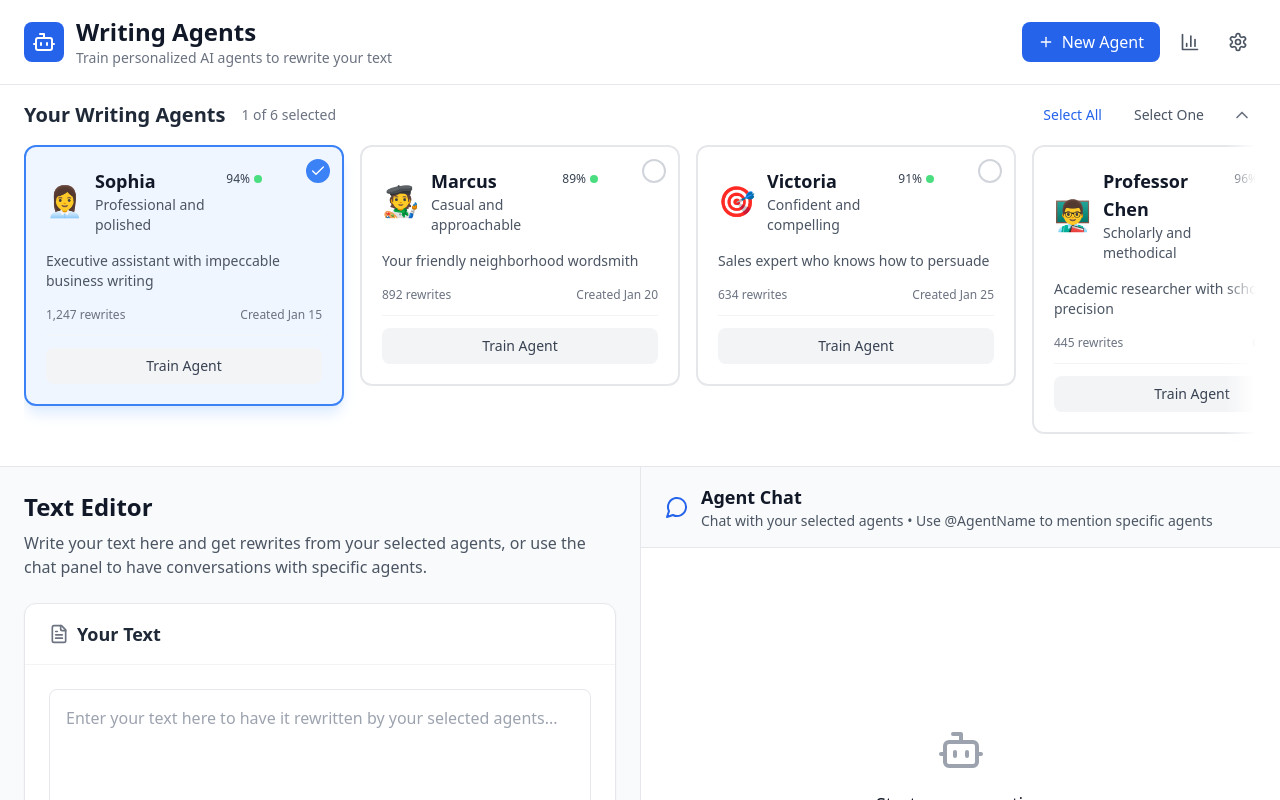
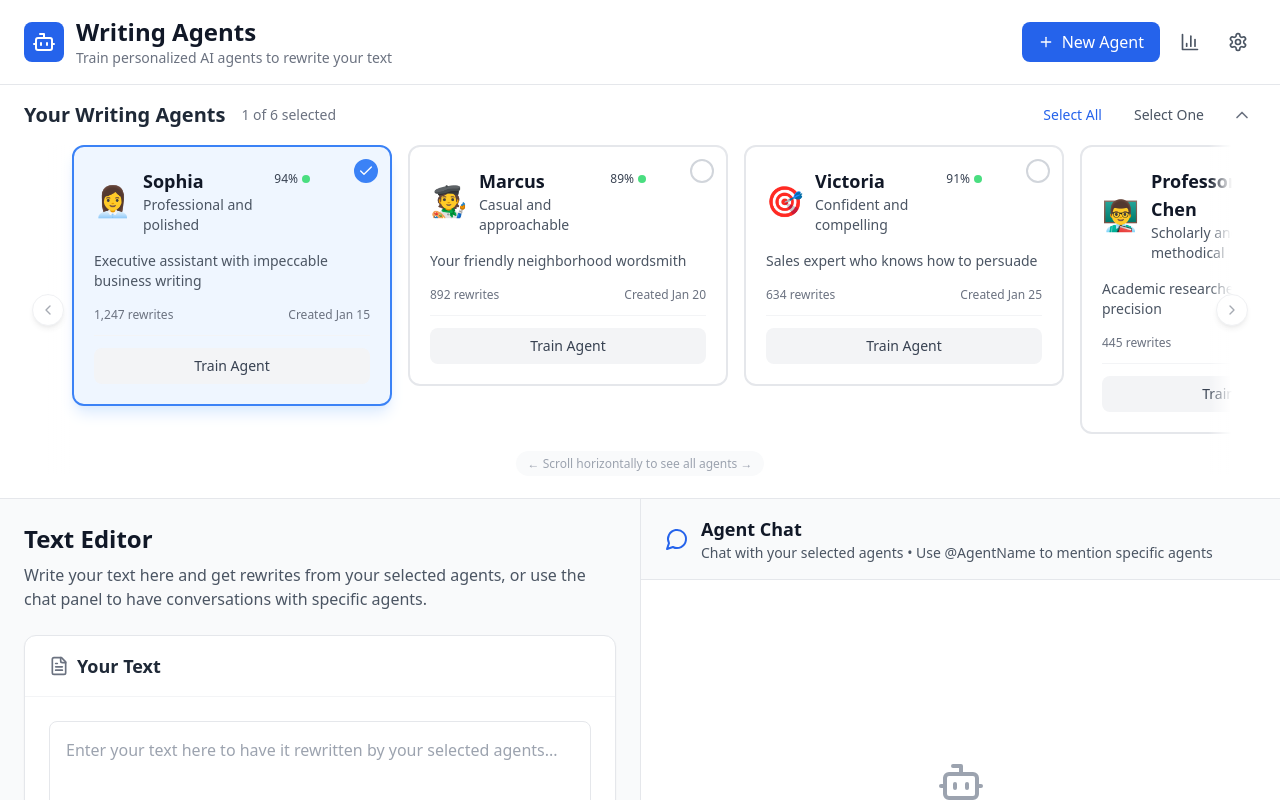
Before and after one commit to gooeyverse/writing, a React (Vite) app: page / in a window 1280 px wide. Shown: the top 800 px of the page. Built offline with nearby package versions, Linux system fonts and the light colour scheme.

Commit message:
Add horizontal scroll signifiers to writing agents section

```diff
--- a/src/App.tsx
+++ b/src/App.tsx
@@ -8,7 +8,7 @@ import { CreateAgentModal } from './components/CreateAgentModal';
 import { defaultAgents } from './data/agents';
 import { TextRewriter } from './utils/rewriter';
 import { Agent, TrainingData, ChatMessage } from './types';
-import { ChevronDown, ChevronUp } from 'lucide-react';
+import { ChevronDown, ChevronUp, ChevronLeft, ChevronRight } from 'lucide-react';
 
 function App() {
   const [agents, setAgents] = useState<Agent[]>(defaultAgents);
@@ -274,7 +274,22 @@ function App() {
         {!agentsSectionCollapsed && (
           <div className="px-6 pb-6">
             <div className="relative">
-              <div className="flex space-x-4 overflow-x-auto pb-2 scrollbar-hide">
+              {/* Left scroll indicator */}
+              <div className="absolute left-0 top-0 bottom-0 w-12 bg-gradient-to-r from-white via-white to-transparent pointer-events-none z-10 flex items-center justify-start pl-2">
+                <div className="w-8 h-8 bg-white rounded-full shadow-md border border-gray-200 flex items-center justify-center opacity-60">
+                  <ChevronLeft className="w-4 h-4 text-gray-500" />
+                </div>
+              </div>
+
+              {/* Right scroll indicator */}
+              <div className="absolute right-0 top-0 bottom-0 w-12 bg-gradient-to-l from-white via-white to-transparent pointer-events-none z-10 flex items-center justify-end pr-2">
+                <div className="w-8 h-8 bg-white rounded-full shadow-md border border-gray-200 flex items-center justify-center opacity-60">
+                  <ChevronRight className="w-4 h-4 text-gray-500" />
+                </div>
+              </div>
+
+              {/* Scrollable agents container */}
+              <div className="flex space-x-4 overflow-x-auto pb-2 scrollbar-hide px-12">
                 {agents.map(agent => (
                   <div key={agent.id} className="flex-shrink-0 w-80">
                     <AgentCard
@@ -290,8 +305,12 @@ function App() {
                 ))}
               </div>
 
-              {/* Scroll indicators */}
-              <div className="absolute right-0 top-0 bottom-0 w-8 bg-gradient-to-l from-white to-transparent pointer-events-none" />
+              {/* Scroll hint text */}
+              <div className="text-center mt-2">
+                <span className="text-xs text-gray-400 bg-gray-50 px-3 py-1 rounded-full">
+                  ← Scroll horizontally to see all agents →
+                </span>
+              </div>
             </div>
           </div>
         )}
```
